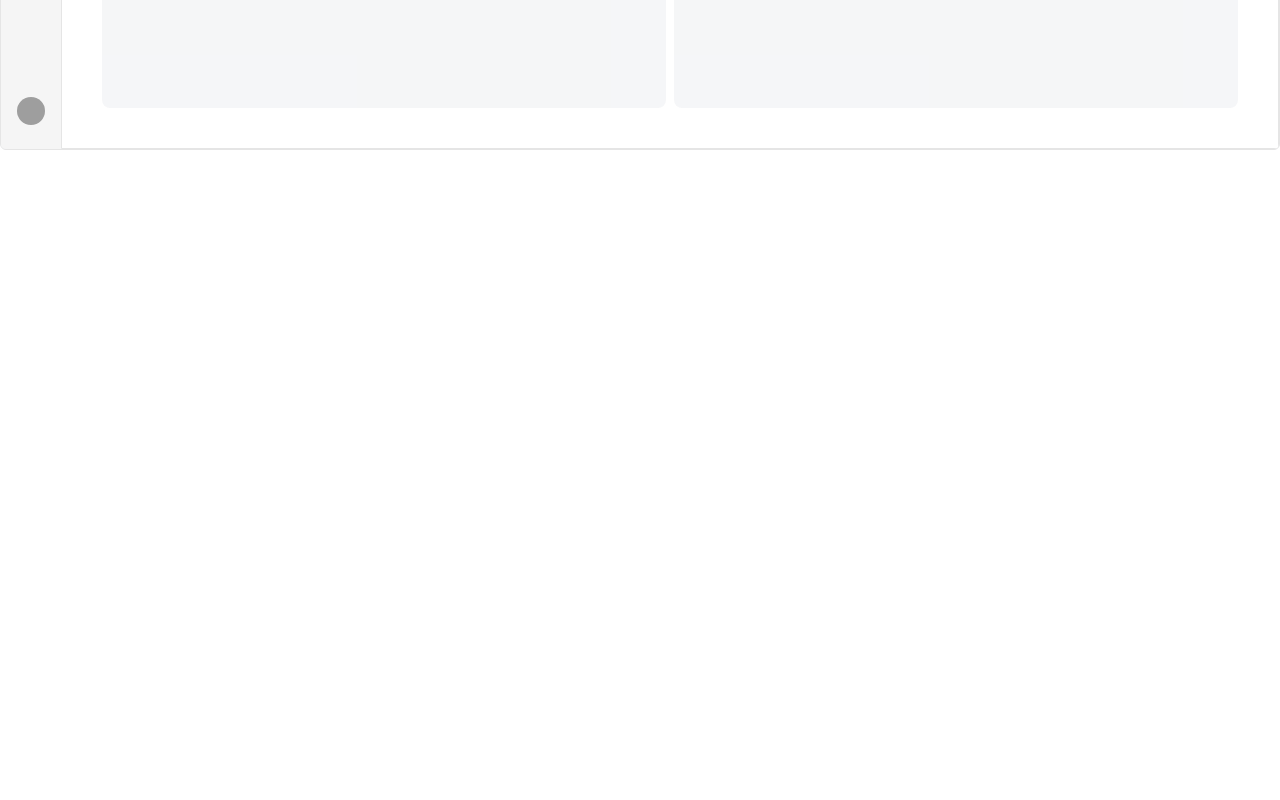
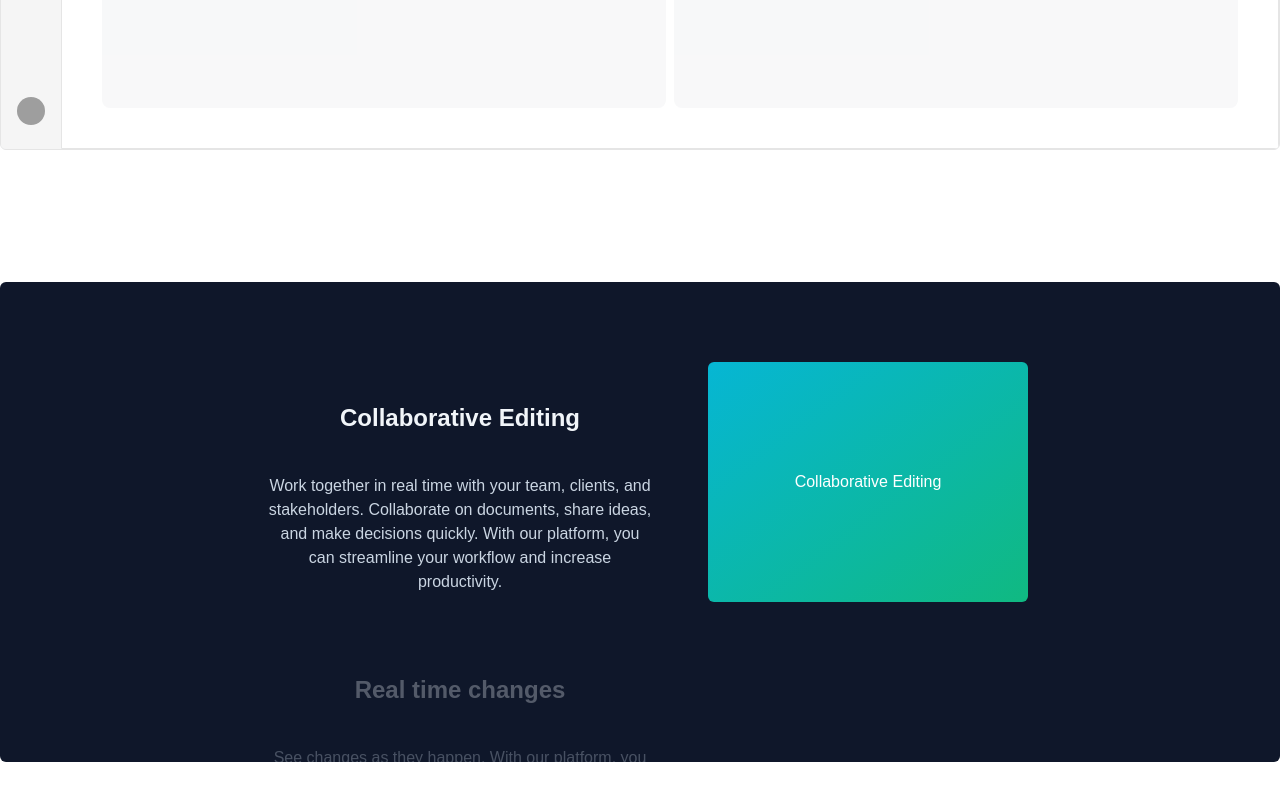
Before and after one commit to doreentieku/ui-components, a Next.js app: page / in a window 1280 px wide. Shown: the part 4562-5362 px from the top of the page. Before the commit the page ends 4792 px from the top, so only its background shows below. Built offline with nearby package versions, Linux system fonts and the light colour scheme; grey boxes are pictures that could not be loaded.

Commit message:
Add sticky scroll

```diff
--- /dev/null
+++ b/src/app/components/StickyScrollRevealDemo.tsx
@@ -0,0 +1,60 @@
+"use client";
+import React from "react";
+import { StickyScroll } from "@/app/components/ui/sticky-scroll-reveal";
+
+
+const content = [
+  {
+    title: "Collaborative Editing",
+    description:
+      "Work together in real time with your team, clients, and stakeholders. Collaborate on documents, share ideas, and make decisions quickly. With our platform, you can streamline your workflow and increase productivity.",
+    content: (
+      <div className="flex h-full w-full items-center justify-center bg-[linear-gradient(to_bottom_right,var(--cyan-500),var(--emerald-500))] text-white">
+        Collaborative Editing
+      </div>
+    ),
+  },
+  {
+    title: "Real time changes",
+    description:
+      "See changes as they happen. With our platform, you can track every modification in real time. No more confusion about the latest version of your project. Say goodbye to the chaos of version control and embrace the simplicity of real-time updates.",
+    content: (
+      <div className="flex h-full w-full items-center justify-center text-white">
+        <img
+          src="/linear.webp"
+          width={300}
+          height={300}
+          className="h-full w-full object-cover"
+          alt="linear board demo"
+        />
+      </div>
+    ),
+  },
+  {
+    title: "Version control",
+    description:
+      "Experience real-time updates and never stress about version control again. Our platform ensures that you're always working on the most recent version of your project, eliminating the need for constant manual updates. Stay in the loop, keep your team aligned, and maintain the flow of your work without any interruptions.",
+    content: (
+      <div className="flex h-full w-full items-center justify-center bg-[linear-gradient(to_bottom_right,var(--orange-500),var(--yellow-500))] text-white">
+        Version control
+      </div>
+    ),
+  },
+  {
+    title: "Running out of content",
+    description:
+      "Experience real-time updates and never stress about version control again. Our platform ensures that you're always working on the most recent version of your project, eliminating the need for constant manual updates. Stay in the loop, keep your team aligned, and maintain the flow of your work without any interruptions.",
+    content: (
+      <div className="flex h-full w-full items-center justify-center bg-[linear-gradient(to_bottom_right,var(--cyan-500),var(--emerald-500))] text-white">
+        Running out of content
+      </div>
+    ),
+  },
+];
+export function StickyScrollRevealDemo() {
+  return (
+    <div className="w-full py-4">
+      <StickyScroll content={content} />
+    </div>
+  );
+}
--- /dev/null
+++ b/src/app/components/ui/sticky-scroll-reveal.tsx
@@ -0,0 +1,112 @@
+"use client";
+import React, { useEffect, useRef, useState } from "react";
+import { useMotionValueEvent, useScroll } from "motion/react";
+import { motion } from "motion/react";
+import { cn } from "@/app/lib/utils";
+
+export const StickyScroll = ({
+  content,
+  contentClassName,
+}: {
+  content: {
+    title: string;
+    description: string;
+    content?: React.ReactNode | any;
+  }[];
+  contentClassName?: string;
+}) => {
+  const [activeCard, setActiveCard] = React.useState(0);
+  const ref = useRef<any>(null);
+  const { scrollYProgress } = useScroll({
+    // uncomment line 22 and comment line 23 if you DONT want the overflow container and want to have it change on the entire page scroll
+    // target: ref
+    container: ref,
+    offset: ["start start", "end start"],
+  });
+  const cardLength = content.length;
+
+  useMotionValueEvent(scrollYProgress, "change", (latest) => {
+    const cardsBreakpoints = content.map((_, index) => index / cardLength);
+    const closestBreakpointIndex = cardsBreakpoints.reduce(
+      (acc, breakpoint, index) => {
+        const distance = Math.abs(latest - breakpoint);
+        if (distance < Math.abs(latest - cardsBreakpoints[acc])) {
+          return index;
+        }
+        return acc;
+      },
+      0,
+    );
+    setActiveCard(closestBreakpointIndex);
+  });
+
+  const backgroundColors = [
+    "#0f172a", // slate-900
+    "#000000", // black
+    "#171717", // neutral-900
+  ];
+  const linearGradients = [
+    "linear-gradient(to bottom right, #06b6d4, #10b981)", // cyan-500 to emerald-500
+    "linear-gradient(to bottom right, #ec4899, #6366f1)", // pink-500 to indigo-500
+    "linear-gradient(to bottom right, #f97316, #eab308)", // orange-500 to yellow-500
+  ];
+
+  const [backgroundGradient, setBackgroundGradient] = useState(
+    linearGradients[0],
+  );
+
+  useEffect(() => {
+    setBackgroundGradient(linearGradients[activeCard % linearGradients.length]);
+  }, [activeCard]);
+
+  return (
+    <motion.div
+      animate={{
+        backgroundColor: backgroundColors[activeCard % backgroundColors.length],
+      }}
+      className="relative flex h-[30rem] justify-center space-x-10 overflow-y-auto rounded-md p-10"
+      ref={ref}
+    >
+      <div className="div relative flex items-start px-4">
+        <div className="max-w-2xl">
+          {content.map((item, index) => (
+            <div key={item.title + index} className="my-20">
+              <motion.h2
+                initial={{
+                  opacity: 0,
+                }}
+                animate={{
+                  opacity: activeCard === index ? 1 : 0.3,
+                }}
+                className="text-2xl font-bold text-slate-100"
+              >
+                {item.title}
+              </motion.h2>
+              <motion.p
+                initial={{
+                  opacity: 0,
+                }}
+                animate={{
+                  opacity: activeCard === index ? 1 : 0.3,
+                }}
+                className="text-kg mt-10 max-w-sm text-slate-300"
+              >
+                {item.description}
+              </motion.p>
+            </div>
+          ))}
+          <div className="h-40" />
+        </div>
+      </div>
+      <div
+        style={{ background: backgroundGradient }}
+        className={cn(
+          "sticky top-10 hidden h-60 w-80 overflow-hidden rounded-md bg-white lg:block",
+          contentClassName,
+        )}
+      >
+        {content[activeCard].content ?? null}
+      </div>
+    </motion.div>
+  );
+};
--- a/src/app/page.tsx
+++ b/src/app/page.tsx
@@ -14,6 +14,7 @@
 import { FloatingDockDemo } from "@/app/components/FloatingDockDemo";
 import { GridBackgroundDemo } from "@/app/components/GridBackgroundDemo";
 import { SidebarDemo } from "@/app/components/SidebarDemo";
+import { StickyScrollRevealDemo } from "@/app/components/StickyScrollRevealDemo";
 
 export default function Home() {
   return (
@@ -58,6 +59,12 @@
           </h2>
           <SidebarDemo />
         </section>
+        <section className="text-center">
+          <h2 className="text-3xl font-bold text-white mb-4">
+            Sticky scroll reveal
+          </h2>
+          <StickyScrollRevealDemo />
+        </section>
       </main>
     </div>
   );
```
